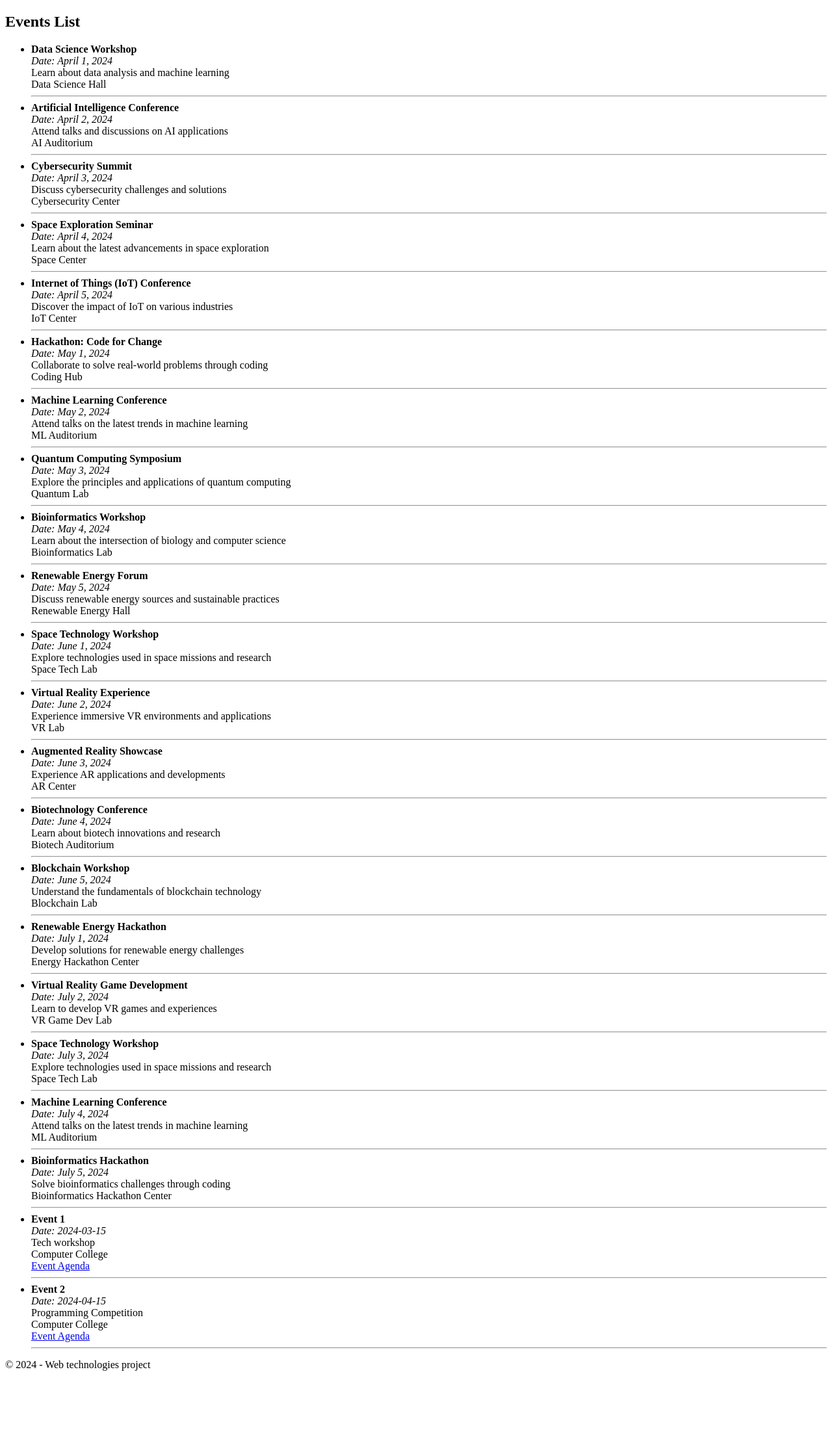
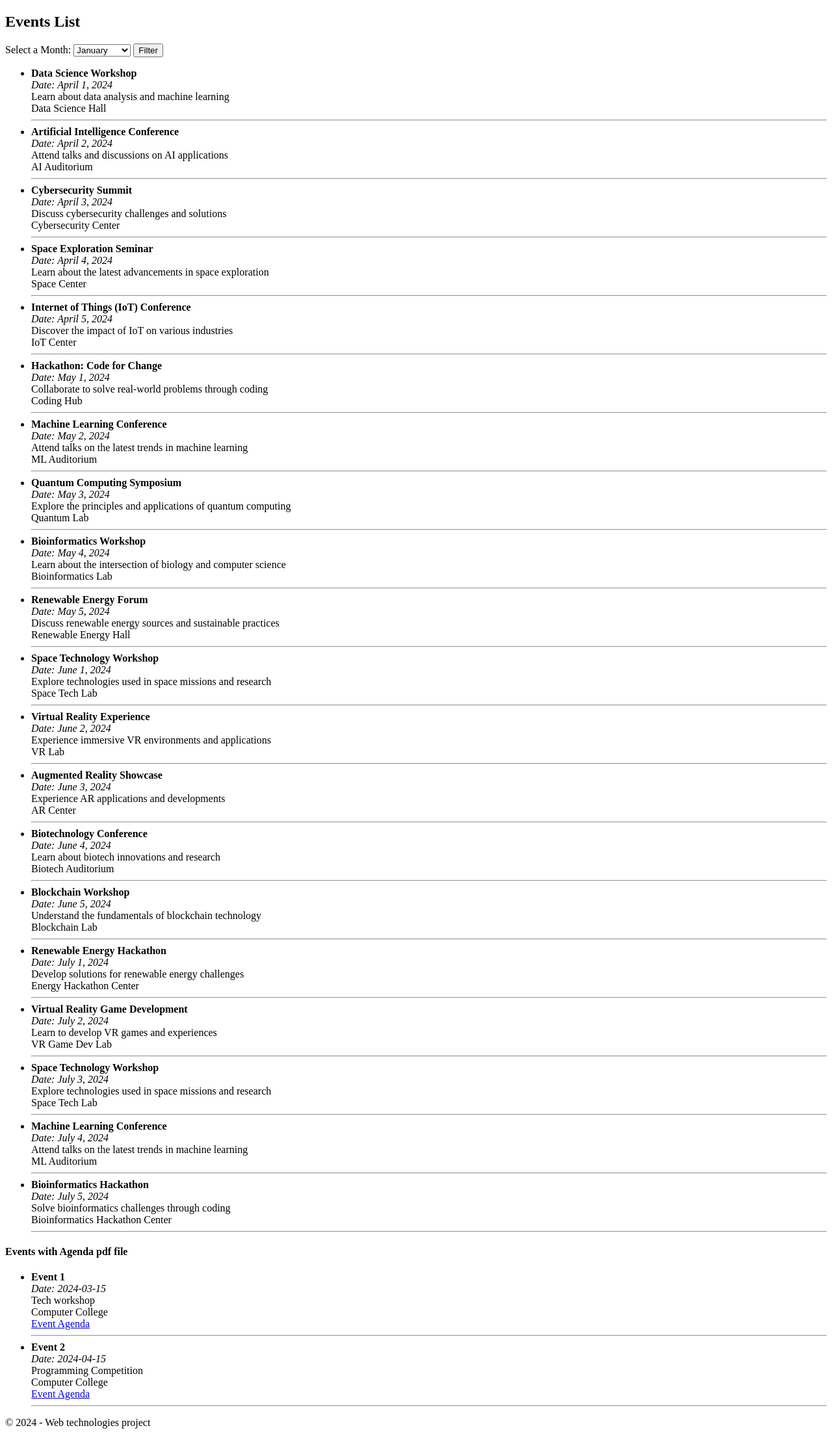
Before and after one commit to Lu671/Web-Project, a Django app: page /eventsList in a window 1280 px wide. Shown: the part 119-2333 px from the top of the page at 65% size. Before the commit the page ends 2228 px from the top, so only its background shows below. Run offline with Django 5.2, Linux system fonts and the light colour scheme; data comes from the database, SQL or seed files in the repository.

Commit message:
add month filter

```diff
--- a/templates/EventsList.html
+++ b/templates/EventsList.html
@@ -2,18 +2,46 @@
 {% block content %}
 
 <h2>Events List</h2>
+
+<form method="get" action="">
+    <label for="month">Select a Month:</label>
+    <select name="month" id="month">
+        <option value="1">January</option>
+        <option value="2">February</option>
+        <option value="3">March</option>
+        <option value="4">April</option>
+        <option value="5">May</option>
+        <option value="6">June</option>
+        <option value="7">July</option>
+        <option value="8">August</option>
+        <option value="9">September</option>
+        <option value="10">October</option>
+        <option value="11">November</option>
+        <option value="12">December</option>
+    </select>
+    <button type="submit">Filter</button>
+</form>
+{% if month %}
+<h4>Events In {{ month }}</h4>
+{% endif %}
 <ul>
+    {% if events %}
     {% for event in events %}
     <li>
         <strong>{{ event.title }}</strong><br>
         <em>Date: {{ event.date }}</em><br>
         {{ event.description }}<br>
         {{ event.location }}<br>
-        <!-- <a href="{{ event.agenda }}">Event Agenda</a><br> -->
         <hr>
     </li>
     {% endfor %}
+    {% else %}
+    <h3>No Events Found in {{month}}</h3>
+    {% endif %}
+</ul>
 
+<h4>Events with Agenda pdf file</h4>
+<ul>
     {% for event in old_events %}
     <li>
         <strong>{{ event.title }}</strong><br>
```
Lines whose indentation alone changed are shown as unchanged.
